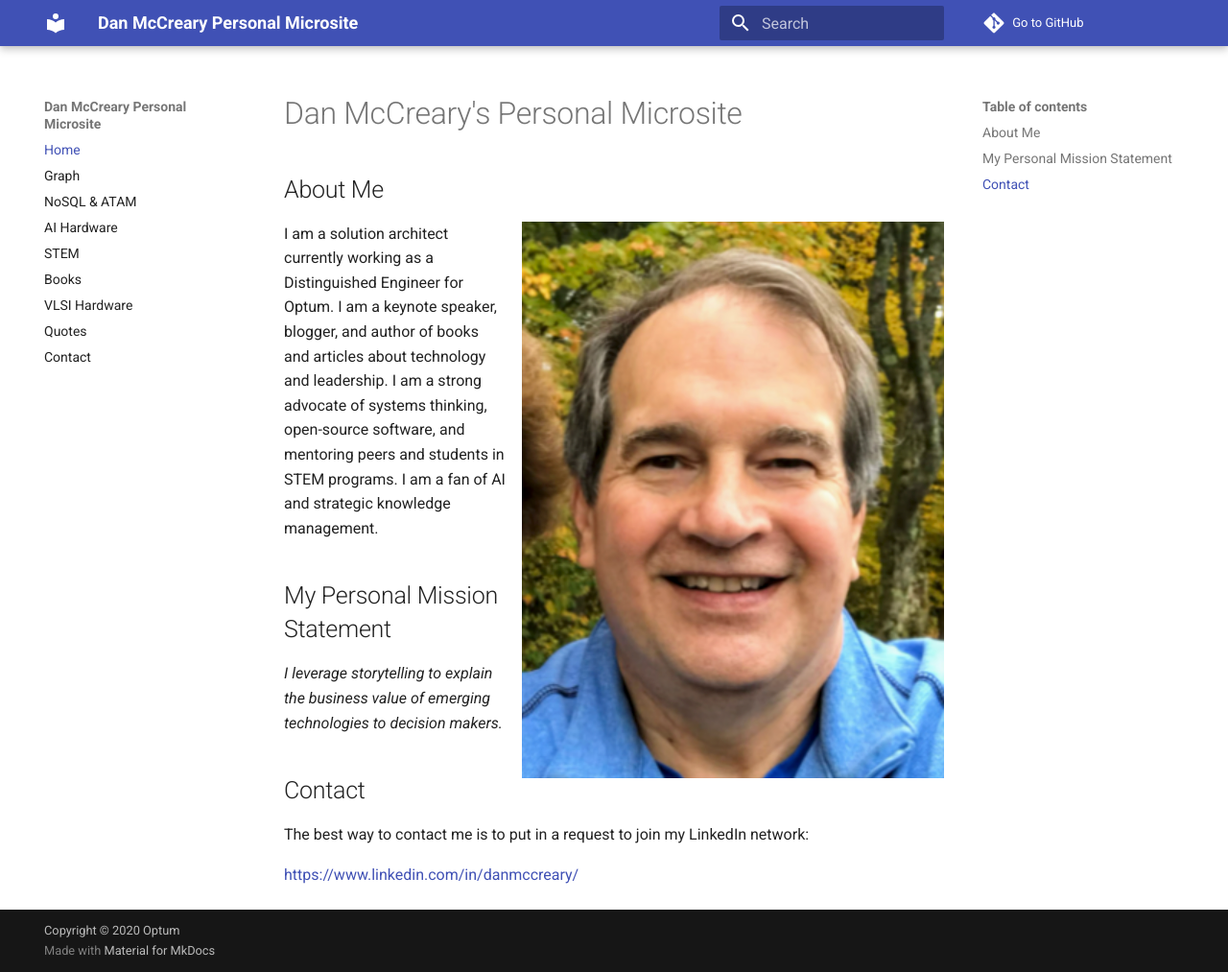
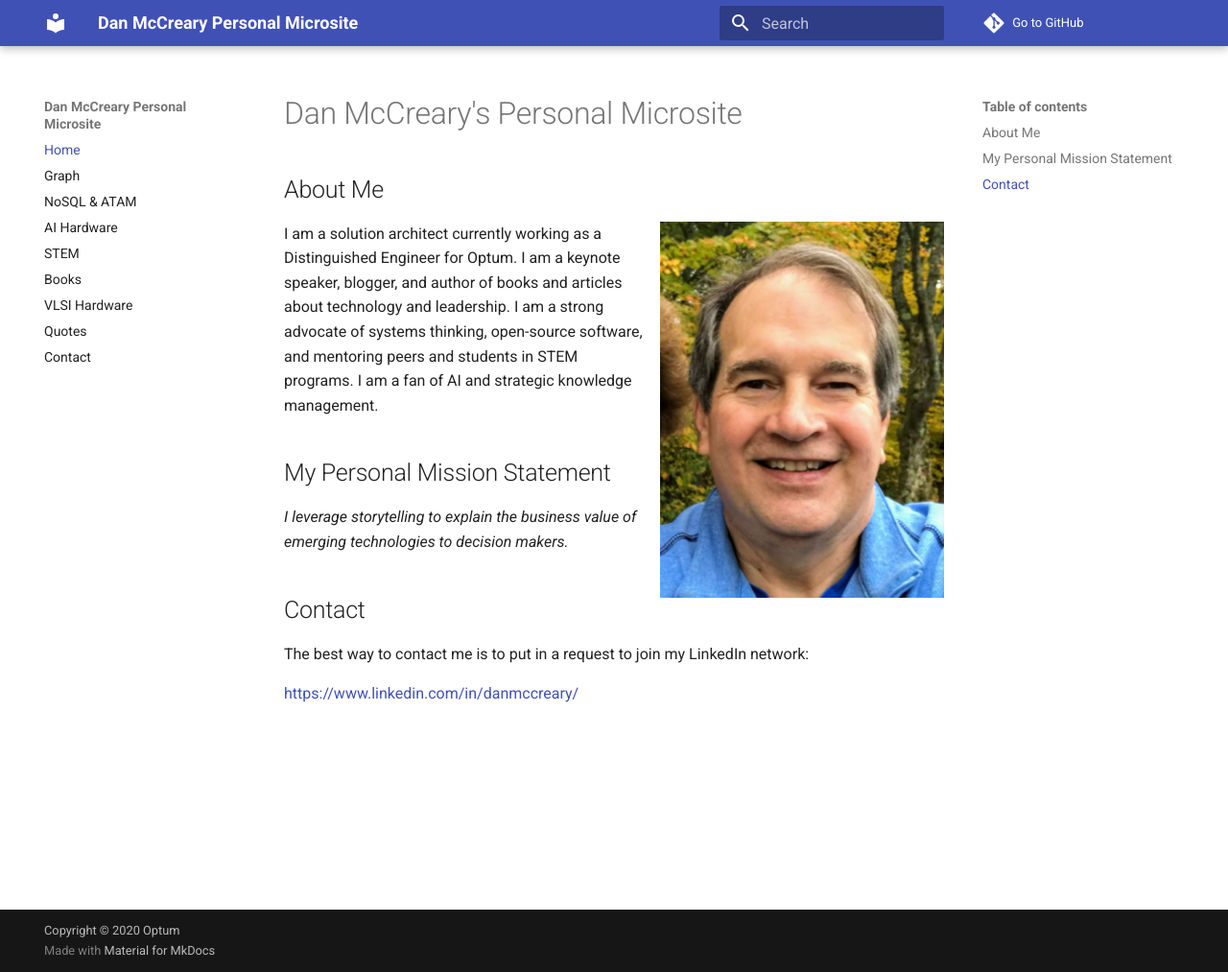
Before and after one commit to dmccreary/dmccreary, an MkDocs documentation site: the page built from docs/index.md, in a window 1280 px wide and 1013 px high. Shown: the whole window at 96% size. Built offline with MkDocs 1.6.1 and Material for MkDocs 9.7.7, drawn with Linux system fonts in a browser that asks for light colours; comment, search, counter and statistics services are not loaded.

Commit message:
updated content

```diff
--- a/docs/index.md
+++ b/docs/index.md
@@ -2,7 +2,7 @@
 
 ## About Me
 
-![](img/dan-mccreary-headshot-2021-xsmall.png){align=right}
+![](img/dan-mccreary-headshot-2021-small.png){align=right}
 
 I am a solution architect currently working as a Distinguished Engineer for Optum.  I am a keynote speaker, blogger, and author of books and articles about technology and leadership.  I am a strong advocate of systems thinking, open-source software, and mentoring peers and students in STEM programs.  I am a fan of AI and strategic knowledge management.
 
```
